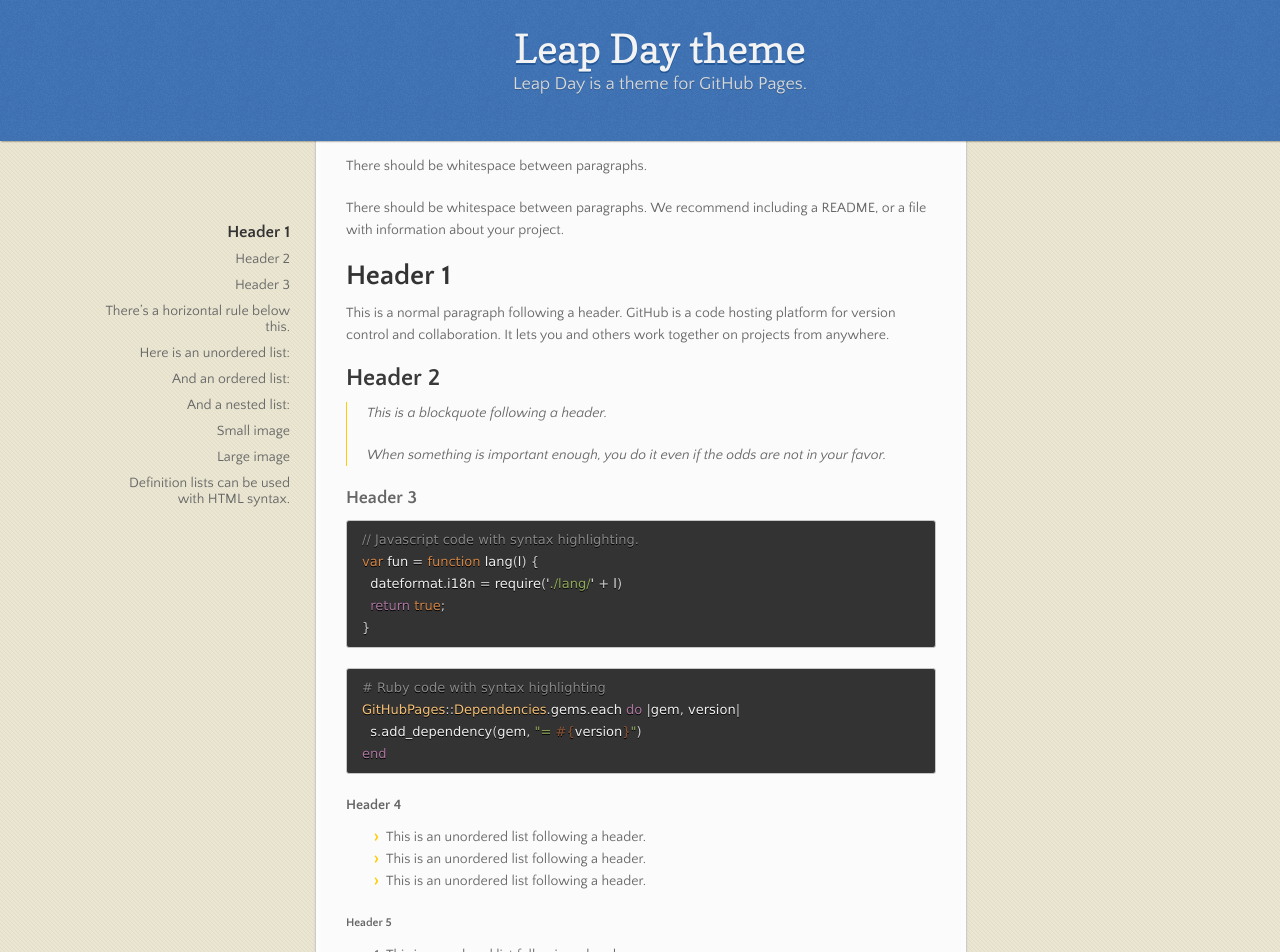
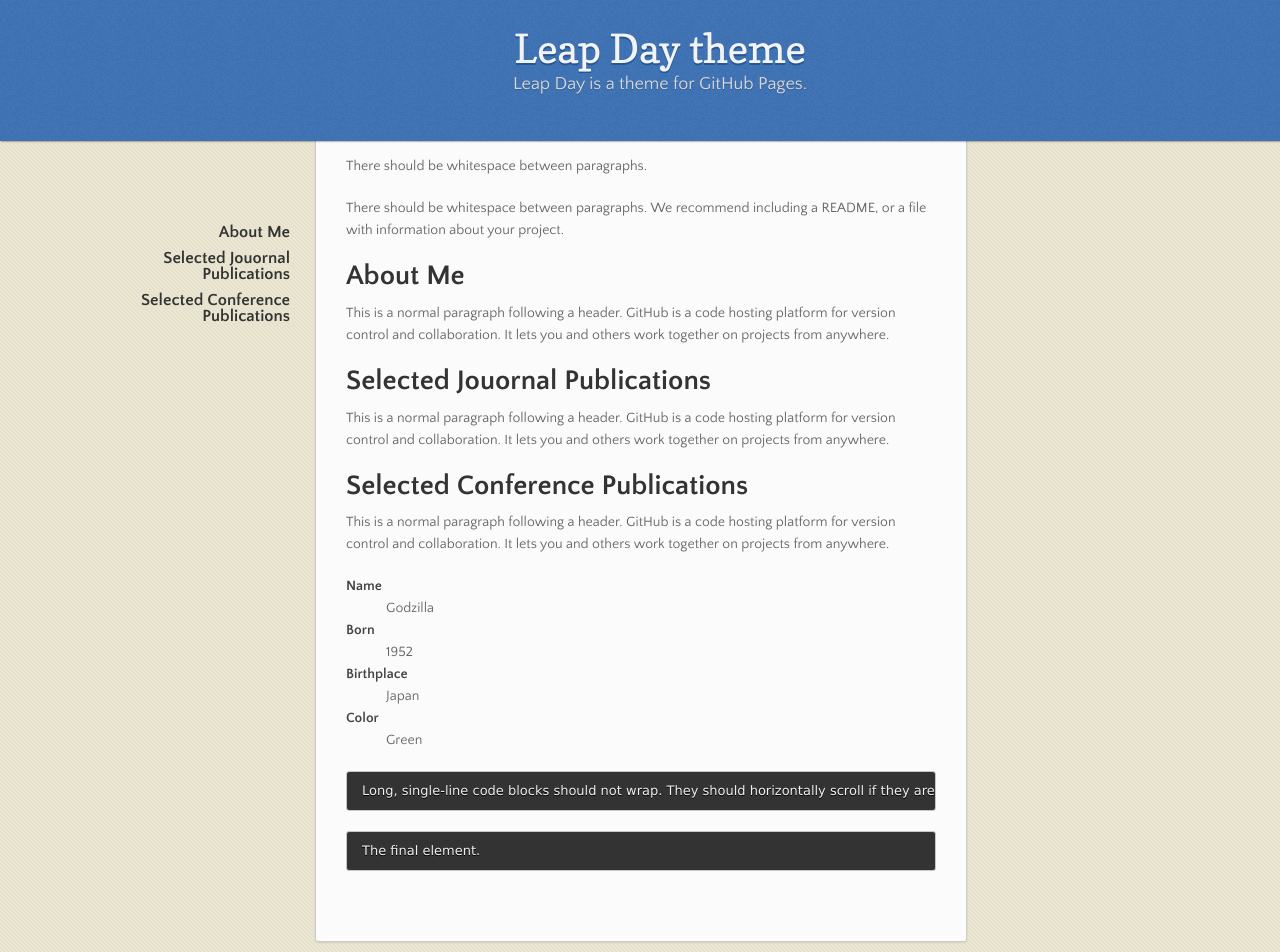
Before and after one commit to blazelisheng/blazelisheng.github.io, a Jekyll site: the page built from index.md, in a window 1280 px wide and 1400 px high, scrolled down 587 px. Shown: the top 952 px of the window. Built offline with Jekyll 4.4.1, drawn with Linux system fonts in a browser that asks for light colours; some of the changed text lies outside the part shown.

Commit message:
Update index.md

````diff
--- a/index.md
+++ b/index.md
@@ -15,99 +15,20 @@
 
 There should be whitespace between paragraphs. We recommend including a README, or a file with information about your project.
 
-# Header 1
+# About Me
 
 This is a normal paragraph following a header. GitHub is a code hosting platform for version control and collaboration. It lets you and others work together on projects from anywhere.
 
-## Header 2
+# Selected Jouornal Publications
 
-> This is a blockquote following a header.
->
-> When something is important enough, you do it even if the odds are not in your favor.
+This is a normal paragraph following a header. GitHub is a code hosting platform for version control and collaboration. It lets you and others work together on projects from anywhere.
 
-### Header 3
+# Selected Conference Publications
 
-```js
-// Javascript code with syntax highlighting.
-var fun = function lang(l) {
-  dateformat.i18n = require('./lang/' + l)
-  return true;
-}
-```
-
-```ruby
-# Ruby code with syntax highlighting
-GitHubPages::Dependencies.gems.each do |gem, version|
-  s.add_dependency(gem, "= #{version}")
-end
-```
-
-#### Header 4
-
-*   This is an unordered list following a header.
-*   This is an unordered list following a header.
-*   This is an unordered list following a header.
-
-##### Header 5
-
-1.  This is an ordered list following a header.
-2.  This is an ordered list following a header.
-3.  This is an ordered list following a header.
-
-###### Header 6
-
-| head1        | head two          | three |
-|:-------------|:------------------|:------|
-|
-|![Octocat](https://assets-cdn.github.com/images/icons/emoji/octocat.png)          | good swedish fish | nice  |
-| out of stock | good and plenty   | nice  |
-| ok           | good `oreos`      | hmm   |
-| ok           | good `zoute` drop | yumm  |
-
-### There's a horizontal rule below this.
-
-* * *
-
-### Here is an unordered list:
-
-*   Item foo
-*   Item bar
-*   Item baz
-*   Item zip
-
-### And an ordered list:
-
-1.  Item one
-1.  Item two
-1.  Item three
-1.  Item four
-
-### And a nested list:
-
-- level 1 item
-  - level 2 item
-  - level 2 item
-    - level 3 item
-    - level 3 item
-- level 1 item
-  - level 2 item
-  - level 2 item
-  - level 2 item
-- level 1 item
-  - level 2 item
-  - level 2 item
-- level 1 item
-
-### Small image
-
-![Octocat](https://assets-cdn.github.com/images/icons/emoji/octocat.png)
-
-### Large image
-
-![Branching](https://guides.github.com/activities/hello-world/branching.png)
+This is a normal paragraph following a header. GitHub is a code hosting platform for version control and collaboration. It lets you and others work together on projects from anywhere.
 
 
-### Definition lists can be used with HTML syntax.
+
 
 <dl>
 <dt>Name</dt>
````
